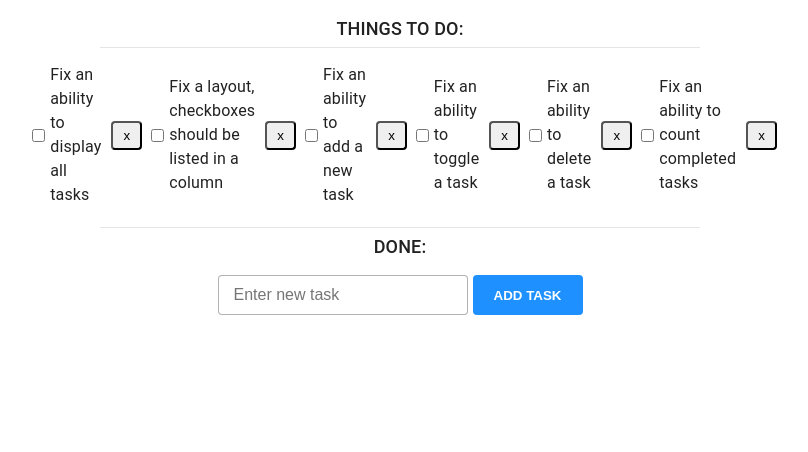
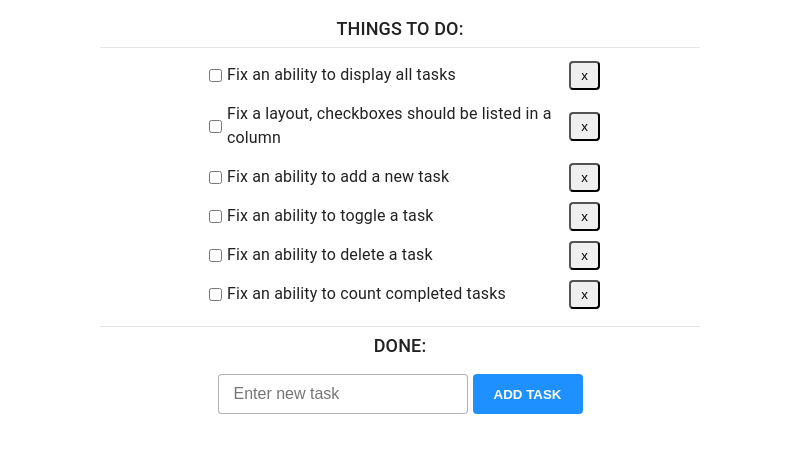
Before and after one commit to ramanhira10/broken-app, a Next.js app: page / in a window 1280 px wide. Shown: the top 452 px of the page, without its empty margins (240-1048 px from the left). Built offline with nearby package versions, Linux system fonts and the light colour scheme.

Commit message:
fixed the todos to show in a single column

```diff
--- a/src/components/TodoList/TodoList.tsx
+++ b/src/components/TodoList/TodoList.tsx
@@ -9,7 +9,8 @@ const Container = styled("div")({
 });
 const Content = styled("div")({
   display: "flex",
-  justifyContent: "center",
+  flexDirection: 'column',
+  justifyContent: "center"
 });
 const Title = styled("span")({
   fontWeight: 500,
```
